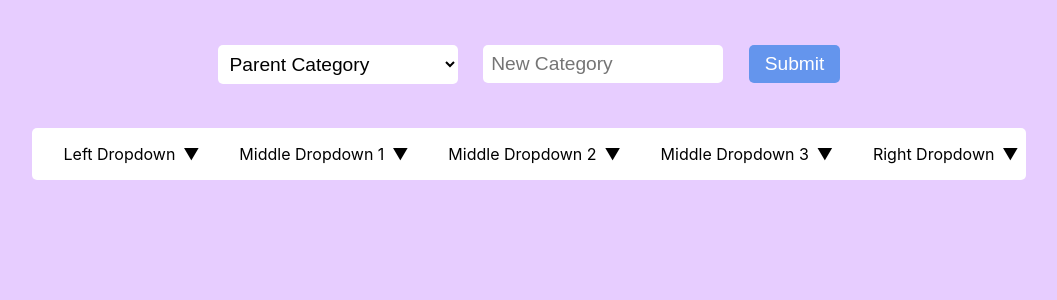
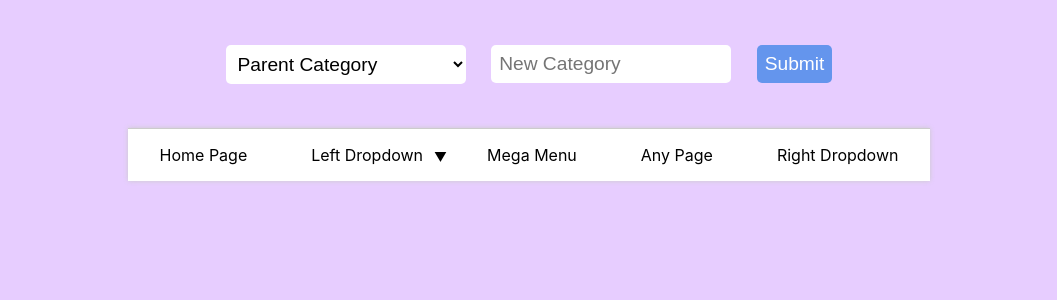
Before and after one commit to faiyazkhan024/react-mldn, a React (Create React App) app: page / in a window 1280 px wide. Shown: the top 300 px of the page, without its empty margins (111-1168 px from the left). Built offline with nearby package versions, Linux system fonts and the light colour scheme.

Commit message:
Change ItemSchema and UI

```diff
--- a/public/index.html
+++ b/public/index.html
@@ -10,34 +10,13 @@
       content="Web site created using create-react-app"
     />
     <link rel="apple-touch-icon" href="%PUBLIC_URL%/logo192.png" />
-    <!--
-      manifest.json provides metadata used when your web app is installed on a
-      user's mobile device or desktop. See https://developers.google.com/web/fundamentals/web-app-manifest/
-    -->
+
     <link rel="manifest" href="%PUBLIC_URL%/manifest.json" />
-    <!--
-      Notice the use of %PUBLIC_URL% in the tags above.
-      It will be replaced with the URL of the `public` folder during the build.
-      Only files inside the `public` folder can be referenced from the HTML.
 
-      Unlike "/favicon.ico" or "favicon.ico", "%PUBLIC_URL%/favicon.ico" will
-      work correctly both with client-side routing and a non-root public URL.
-      Learn how to configure a non-root public URL by running `npm run build`.
-    -->
-    <title>React App</title>
+    <title>MLCM | Multi Level Category Menu</title>
   </head>
   <body>
     <noscript>You need to enable JavaScript to run this app.</noscript>
     <div id="root"></div>
-    <!--
-      This HTML file is a template.
-      If you open it directly in the browser, you will see an empty page.
-
-      You can add webfonts, meta tags, or analytics to this file.
-      The build step will place the bundled scripts into the <body> tag.
-
-      To begin the development, run `npm start` or `yarn start`.
-      To create a production bundle, use `npm run build` or `yarn build`.
-    -->
   </body>
 </html>
--- a/src/App.css
+++ b/src/App.css
@@ -1,7 +1,9 @@
 main {
   margin: auto;
-  width: 95%;
+  width: 95vw;
+  height: 100vh;
   display: flex;
   flex-direction: column;
   align-items: center;
+  justify-content: flex-start;
 }
--- a/src/App.js
+++ b/src/App.js
@@ -1,39 +1,37 @@
+import { useState, useReducer } from "react";
+
 import Form from "./components/Form/Form";
-import { useState, useReducer } from "react";
 import Menu from "./components/Menu/Menu";
+
+import initialItem from "./initialItem";
 
 import "./App.css";
 
-let initialItems = [
-  { name: "Left Dropdown", children: ["Item 1", "Item 2", "Item 3"] },
-  { name: "Middle Dropdown 1", children: ["Item 1", "Item 2", "Item 3"] },
-  { name: "Middle Dropdown 2", children: ["Item 1", "Item 2"] },
-  { name: "Middle Dropdown 3", children: ["Item 1"] },
-  {
-    name: "Right Dropdown",
-    children: ["Item 1", "Item 2", "Item 3", "Item 4"],
-  },
-];
+//* const itemSchema = { name: "String", children: [itemSchema] };
+
+const addItem = (items, action) => {
+  const { parent, child } = action.payload;
+
+  const findItem = (items) => {
+    const foundItem = items.find((item) => item.name === parent);
+    if (!foundItem)
+      return items.map((item) => item.children && findItem(item.children));
+    return foundItem;
+  };
+};
 
 const itemReducer = (items, action) => {
   console.log(action.payload.parent);
   switch (action.type) {
     case "Add":
-      return items.map((item) => {
-        if (item.name === action.payload.parent)
-          return {
-            name: item.name,
-            children: [...item.children, action.payload.child],
-          };
-        return { name: item.name, children: [...item.children] };
-      });
+      return addItem(items, action);
     default:
       throw new Error("Invalid Input ");
   }
 };
 
 const App = () => {
-  const [items, dispatch] = useReducer(itemReducer, initialItems);
+  const [items, dispatch] = useReducer(itemReducer, initialItem);
   const [parent, setParent] = useState("");
   const [child, setChild] = useState("");
 
--- a/src/components/Form/Form.css
+++ b/src/components/Form/Form.css
@@ -1,17 +1,26 @@
 .form {
   height: 8rem;
   display: flex;
+  align-items: center;
   justify-content: center;
-  align-items: center;
+}
+
+.select {
+  cursor: pointer;
+}
+
+.input,
+.select,
+.btn {
+  margin: 0.5rem 0.8rem;
+  padding: 0.5rem;
+  font-size: 1.2rem;
+  border-radius: 5px;
 }
 
 .input,
 .select {
-  margin: 0.5rem 0.8rem;
-  padding: 0.5rem;
-  font-size: 1.2rem;
   width: 15rem;
-  border-radius: 5px;
   background-color: white;
   border: none;
 }
@@ -23,11 +32,7 @@
 }
 
 .btn {
-  margin: 0.5rem 0.8rem;
-  padding: 0.5rem 1rem;
-  font-size: 1.2rem;
   color: white;
-  border-radius: 5px;
   background-color: cornflowerblue;
 }
 
--- a/src/components/Form/Form.js
+++ b/src/components/Form/Form.js
@@ -3,6 +3,20 @@ import React from "react";
 import "./Form.css";
 
 const Form = ({ items, child, parent, onSubmit, setParent, setChild }) => {
+  const getAllOptions = (items) => {
+    if (!items) return;
+    return items.map((item, index) => {
+      return (
+        <>
+          <option key={index} value={item.name}>
+            {item.name}
+          </option>
+          {getAllOptions(item.children)}
+        </>
+      );
+    });
+  };
+
   return (
     <form onSubmit={onSubmit} className="form">
       <select
@@ -17,11 +31,10 @@ const Form = ({ items, child, parent, onSubmit, setParent, setChild }) => {
         <option className="placeholder" value="Parent Category" hidden>
           Parent Category
         </option>
-        {items.map((item, index) => (
-          <option key={index} value={item.name}>
-            {item.name}
-          </option>
-        ))}
+        <option className="root" value="root">
+          Root
+        </option>
+        {getAllOptions(items)}
       </select>
 
       <input
--- a/src/components/Menu/Menu.css
+++ b/src/components/Menu/Menu.css
@@ -5,55 +5,59 @@
   border-radius: 5px;
 }
 
-.menuItems {
+.list {
   display: flex;
-  align-items: center;
+  color: black;
+  background-color: white;
+  box-shadow: 0 0 5px 0 #cccccc;
+  border-top: 1px solid #cccccc;
 }
 
-.menuItem {
+.listItem {
   padding: 1rem 2rem;
-  position: relative;
+  width: max-content;
   cursor: pointer;
 }
 
-.menuItem:after {
+.listItem:hover {
+  color: cornflowerblue;
+}
+
+.arrow:after {
   content: "▼";
+  font-size: 0.8rem;
   position: absolute;
   right: 8px;
   bottom: 16px;
   cursor: pointer;
 }
 
-.subMenuItems {
-  display: none;
+.arrow:hover:after {
+  content: "▲";
 }
 
-.menuItem:hover {
-  color: cornflowerblue;
+.menuItem,
+.subMenuItem,
+.nestedMenuItem {
+  position: relative;
 }
 
-.menuItem:hover:after {
-  content: "▲";
+.subMenuItems,
+.nestedMenuItems {
+  display: none;
 }
 
 .menuItem:hover .subMenuItems {
   display: flex;
   flex-direction: column;
-  color: black;
-  background-color: white;
   position: absolute;
-  box-shadow: 0 0 5px 0 #cccccc;
   top: 100%;
 }
 
-.subMenuItem {
-  margin: 0 0.5rem;
-  padding: 1rem 2rem;
-  position: relative;
-  cursor: pointer;
-  border-top: 1px solid #cccccc;
+.subMenuItem:hover .nestedMenuItems {
+  display: flex;
+  flex-direction: column;
+  position: absolute;
+  left: 100%;
+  top: 0;
 }
-
-.subMenuItem:hover {
-  color: cornflowerblue;
-}
--- a/src/components/Menu/Menu.js
+++ b/src/components/Menu/Menu.js
@@ -1,18 +1,54 @@
-import React from "react";
+import React, { useState } from "react";
 
 import "./Menu.css";
 
 const Menu = ({ items }) => {
+  const [currentItemIndex, setCurrentItemIndex] = useState("");
+
+  const hasChildItem = (item) => {
+    return item.children.length !== 0;
+  };
+
+  const getNestedMenuItems = (items) => {
+    if (!items) return;
+    return (
+      <ul className="list nestedMenuItems">
+        {items.map((item, index) => (
+          <li
+            key={index}
+            onMouseOver={() => setCurrentItemIndex(index)}
+            onMouseLeave={() => setCurrentItemIndex("")}
+            className={`listItem nestedMenuItem
+              ${hasChildItem(item) && "arrow"}
+              ${currentItemIndex === index && "show"}`}
+          >
+            {item?.name}
+            {getNestedMenuItems(item.children)}
+          </li>
+        ))}
+      </ul>
+    );
+  };
+
   return (
     <nav className="menu">
-      <ul className="menuItems">
+      <ul className="list menuItems">
         {items.map((item, index) => (
-          <li key={index} className="menuItem">
+          <li
+            key={index}
+            className={`listItem menuItem ${hasChildItem(item) && "arrow"}`}
+          >
             {item.name}
-            <ul className="subMenuItems">
-              {item.children.map((item, index) => (
-                <li key={index} className="subMenuItem">
-                  {item}
+            <ul className="list subMenuItems">
+              {item.children?.map((item, index) => (
+                <li
+                  key={index}
+                  className={`listItem subMenuItem ${
+                    hasChildItem(item) && "arrow"
+                  }`}
+                >
+                  {item.name}
+                  {getNestedMenuItems(item.children)}
                 </li>
               ))}
             </ul>
--- /dev/null
+++ b/src/initialItem.js
@@ -0,0 +1,32 @@
+const initialItem = [
+  {
+    name: "Home Page",
+    children: [],
+  },
+  {
+    name: "Left Dropdown",
+    children: [
+      { name: "Any Left Page", children: [] },
+      {
+        name: "Left Second Level",
+        children: [
+          { name: "Sl An Page", children: [] },
+          { name: "Sl Ao pPage", children: [] },
+          {
+            name: "Left Third Level",
+            children: [
+              { name: "Tl An Page", children: [] },
+              { name: "Tl Ao Page", children: [] },
+            ],
+          },
+        ],
+      },
+      { name: "Another Left Page", children: [] },
+    ],
+  },
+  { name: "Mega Menu", children: [] },
+  { name: "Any Page", children: [] },
+  { name: "Right Dropdown", children: [] },
+];
+
+export default initialItem;
```
